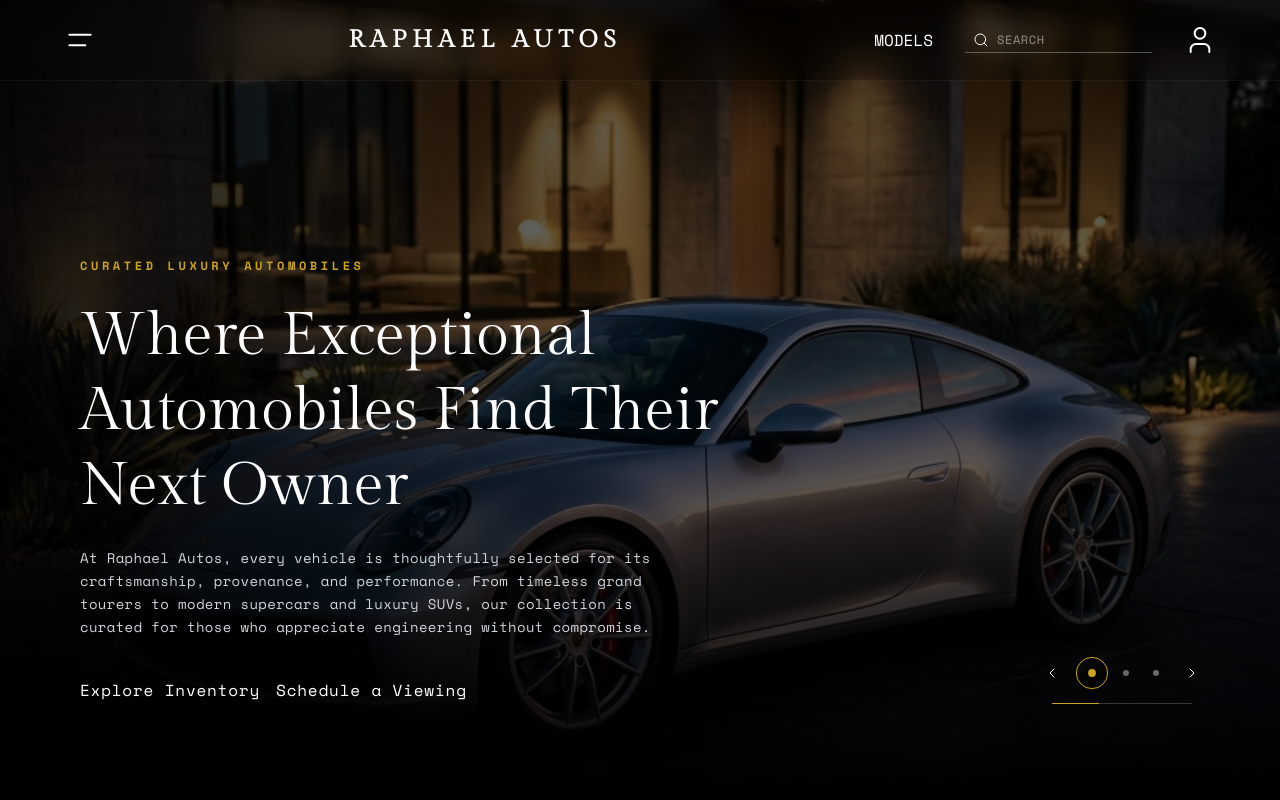
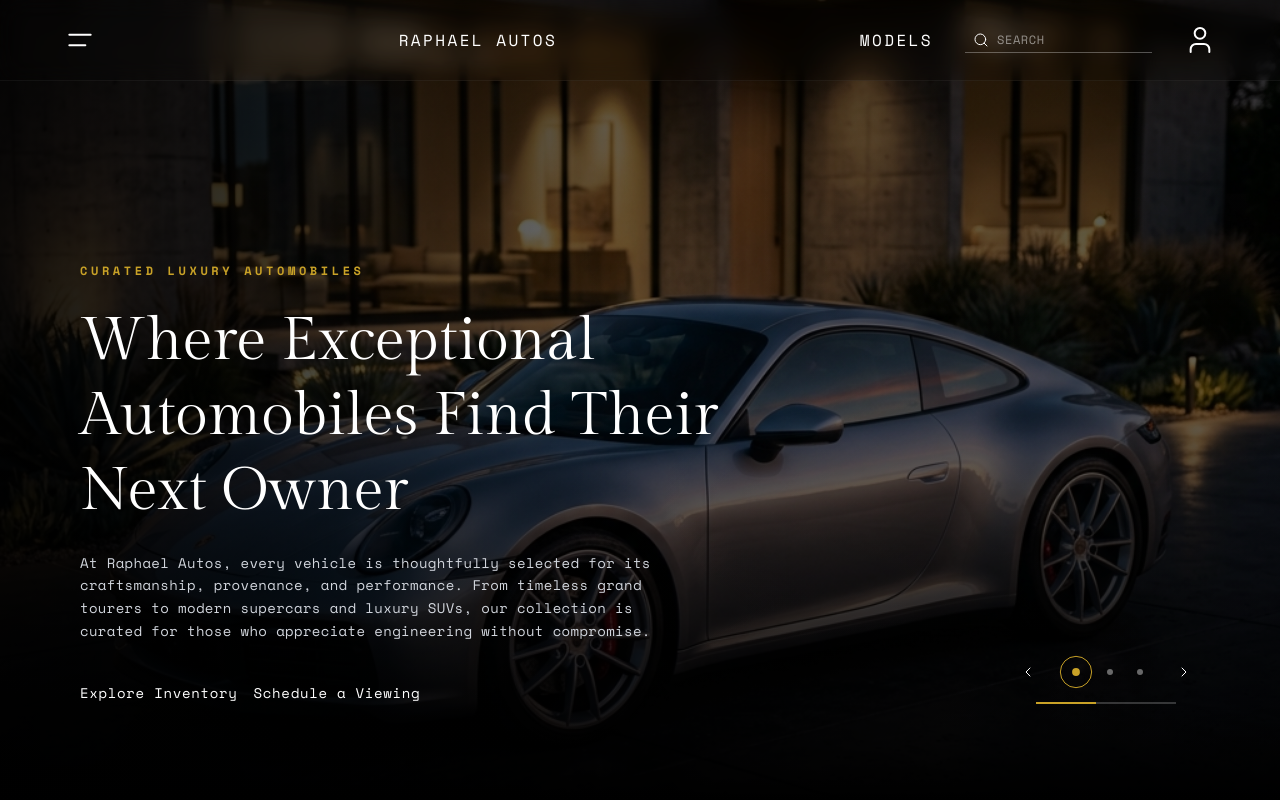
Before and after one commit to Ace-design2/raphael-autos, a Next.js app: page / in a window 1280 px wide. Shown: the top 800 px of the page. Built offline with nearby package versions, Linux system fonts and the light colour scheme.

Commit message:
feat: update HeroSlider to Instagram-style progress animation and refine typography and button components

```diff
--- a/app/globals.css
+++ b/app/globals.css
@@ -4,6 +4,11 @@
 :root {
   --background: #000000;
   --foreground: #ffffff;
+
+  /* Font family declarations */
+  --font-display: "Gilda Display", serif;
+  --font-body: "Space Mono", monospace;
+  --font-body-l: "Space Mono", monospace;
 
   /* Typography variables from Figma design */
   --display-font-weight: 400;
@@ -29,10 +34,10 @@
   --color-background: var(--background);
   --color-foreground: var(--foreground);
 
-  /* Fonts */
-  --font-display: "Gilda Display", serif;
-  --font-body: "Space Mono", monospace;
-  --font-body-l: "Space Mono", monospace;
+  /* Fonts mapped via variables */
+  --font-display: var(--font-display);
+  --font-body: var(--font-body);
+  --font-body-l: var(--font-body-l);
 
   /* Brand Colors */
   --color-cooliocns-gold: #c9a227;
@@ -51,7 +56,14 @@ body {
 
 /* Custom resets & helper classes */
 .all-unset {
-  all: unset;
+  background: none;
+  color: inherit;
+  border: none;
+  padding: 0;
+  font: inherit;
+  cursor: pointer;
+  outline: inherit;
+  box-sizing: border-box;
 }
 
 /* Custom scrollbar to look sleek and premium */
@@ -68,3 +80,17 @@ body {
 ::-webkit-scrollbar-thumb:hover {
   background: #e2b72f;
 }
+
+/* Instagram Story-style Progress Animation */
+@keyframes storyProgress {
+  0% {
+    width: 0%;
+  }
+  100% {
+    width: 100%;
+  }
+}
+
+.animate-story-progress {
+  animation: storyProgress 15s linear forwards;
+}
--- a/components/HeroSlider.tsx
+++ b/components/HeroSlider.tsx
@@ -84,11 +84,11 @@ export const HeroSlider = ({ searchQuery, setSearchQuery }: HeroSliderProps): Re
     return () => clearTimeout(timer);
   }, [activeSlide]);
 
-  // Autoplay slider every 8 seconds
+  // Autoplay slider every 15 seconds (Instagram-story style duration)
   useEffect(() => {
     const interval = setInterval(() => {
       handleNext();
-    }, 8000);
+    }, 15000);
     return () => clearInterval(interval);
   }, [activeSlide, isTransitioning]);
 
@@ -139,7 +139,7 @@ export const HeroSlider = ({ searchQuery, setSearchQuery }: HeroSliderProps): Re
         <div className="text-center">
           <a
             href="#"
-            className="font-display text-xl md:text-2xl tracking-[0.25em] text-white hover:text-cooliocns-gold transition-colors font-semibold"
+            className="font-body-l font-[number:var(--body-l-font-weight)] text-white text-[length:var(--body-l-font-size)] tracking-[var(--body-l-letter-spacing)] leading-[var(--body-l-line-height)] [font-style:var(--body-l-font-style)] hover:text-cooliocns-gold transition-colors uppercase"
           >
             RAPHAEL AUTOS
           </a>
@@ -263,13 +263,11 @@ export const HeroSlider = ({ searchQuery, setSearchQuery }: HeroSliderProps): Re
                 <ChevronRight className="w-4 h-4" />
               </button>
             </div>
-            {/* Elegant slider progress line */}
-            <div className="w-[140px] h-[1px] bg-white/20 relative overflow-hidden">
+            {/* Instagram story-style horizontal duration line */}
+            <div className="w-[140px] h-0.5 bg-white/20 relative overflow-hidden">
               <div
-                className="absolute top-0 left-0 h-full bg-cooliocns-gold transition-all duration-1000 ease-out"
-                style={{
-                  width: `${((activeSlide + 1) / SLIDE_DATA.length) * 100}%`,
-                }}
+                key={activeSlide}
+                className="absolute top-0 left-0 h-full bg-cooliocns-gold animate-story-progress"
               />
             </div>
           </div>
--- a/components/ui/Button.tsx
+++ b/components/ui/Button.tsx
@@ -53,10 +53,10 @@ export const Button = ({
       onClick={onClick}
       disabled={disabled}
       aria-label={label}
-      className={`all-unset box-border inline-flex items-center justify-center gap-1.5 px-6 py-2.5 relative transition-all duration-300 ease-in-out cursor-pointer disabled:opacity-50 disabled:cursor-not-allowed disabled:hover:scale-100 disabled:hover:bg-transparent focus-visible:outline focus-visible:outline-2 focus-visible:outline-offset-2 group ${variantClasses} ${className}`}
+      className={`all-unset box-border inline-flex items-center justify-center gap-1 px-6 py-2 relative transition-all duration-300 ease-in-out cursor-pointer disabled:opacity-50 disabled:cursor-not-allowed focus-visible:outline focus-visible:outline-2 focus-visible:outline-offset-2 group ${variantClasses} ${className}`}
       {...dataAttributes}
     >
-      <span className={`relative w-fit font-body font-[number:var(--body-font-weight)] text-center tracking-[var(--body-letter-spacing)] leading-[var(--body-line-height)] [font-style:var(--body-font-style)] ${textClasses}`}>
+      <span className={`relative w-fit mt-[-1.00px] font-body font-[number:var(--body-font-weight)] text-[length:var(--body-font-size)] text-center tracking-[var(--body-letter-spacing)] leading-[var(--body-line-height)] [font-style:var(--body-font-style)] transition-colors duration-300 ${textClasses}`}>
         {children || label}
       </span>
     </button>
```
